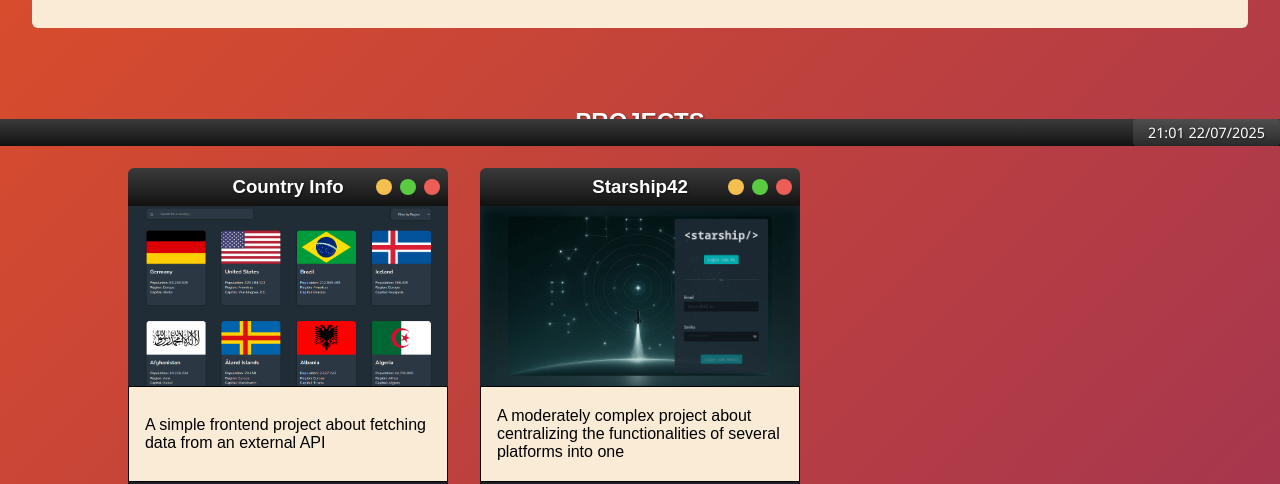
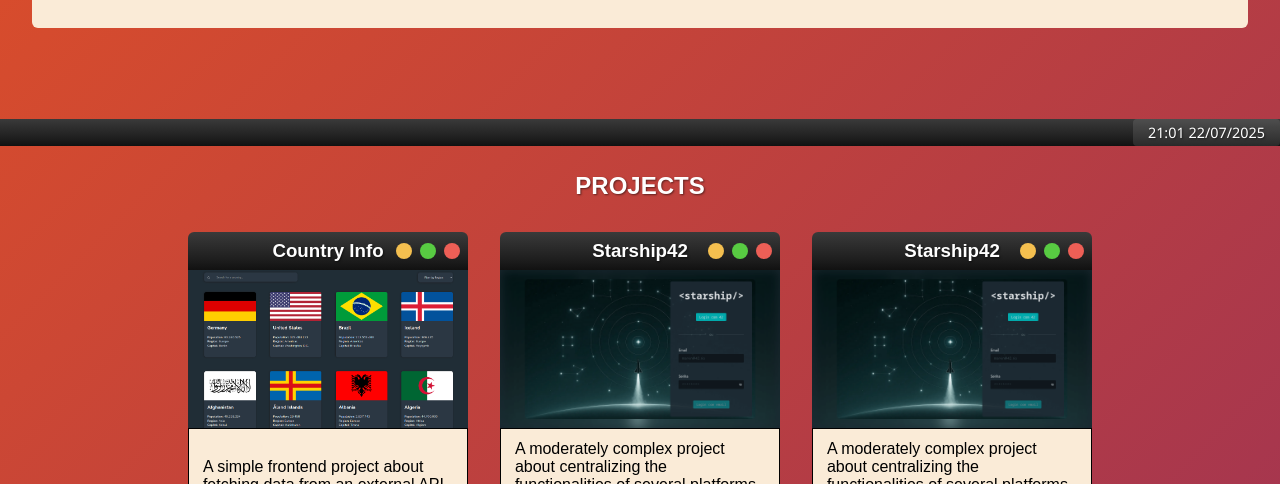
Before and after one commit to ScarletPixie/ScarletPixie.github.io, a plain HTML site: page index.html in a window 1280 px wide. Shown: the part 654-1138 px from the top of the page. Drawn offline with Linux system fonts and the light colour scheme.

Commit message:
deploy: c6add76a4cb26a5b4f47936f8fd0b961629fb414

```diff
--- a/scripts/projects/index.js
+++ b/scripts/projects/index.js
@@ -22,6 +22,94 @@ export const PROJECT_LIST = [
             "responsive layout"
         ],
         description: "A simple frontend project about fetching data from an external API",
+    },
+    {
+        title: "Starship42",
+        url: "http://starship.42.rio/auth/login",
+        preview: {
+            summary: "A moderately complex project about centralizing the functionalities of several platforms into one",
+            thumbnail: "../images/projects/starship42/starship42.png",
+            stack: ["python", "django", "djangorestframework", "docker"],
+        },
+        images: [
+            {src: "../images/projects/starship42/starship42.png", alt: "A login page"},
+            {src: "../images/projects/starship42/starship42.png", alt: "A login page"},
+            {src: "../images/projects/starship42/starship42.png", alt: "A login page"},
+        ],
+        features: [
+            "restful API creation",
+            "external API integration",
+            "multiple authentication methods",
+            "database modeling"
+        ],
+        description: "In this project the rest of the team and I had the task to combine the functionalities of several platforms students from 42 | Rio used daily into a single one.\
+            we also had to implement new systems to improve the communication between staff members and students as well as some other functionalities to assist in the campus management.",
+    },
+    {
+        title: "Starship42",
+        url: "http://starship.42.rio/auth/login",
+        preview: {
+            summary: "A moderately complex project about centralizing the functionalities of several platforms into one",
+            thumbnail: "../images/projects/starship42/starship42.png",
+            stack: ["python", "django", "djangorestframework", "docker"],
+        },
+        images: [
+            {src: "../images/projects/starship42/starship42.png", alt: "A login page"},
+            {src: "../images/projects/starship42/starship42.png", alt: "A login page"},
+            {src: "../images/projects/starship42/starship42.png", alt: "A login page"},
+        ],
+        features: [
+            "restful API creation",
+            "external API integration",
+            "multiple authentication methods",
+            "database modeling"
+        ],
+        description: "In this project the rest of the team and I had the task to combine the functionalities of several platforms students from 42 | Rio used daily into a single one.\
+            we also had to implement new systems to improve the communication between staff members and students as well as some other functionalities to assist in the campus management.",
+    },
+    {
+        title: "Starship42",
+        url: "http://starship.42.rio/auth/login",
+        preview: {
+            summary: "A moderately complex project about centralizing the functionalities of several platforms into one",
+            thumbnail: "../images/projects/starship42/starship42.png",
+            stack: ["python", "django", "djangorestframework", "docker"],
+        },
+        images: [
+            {src: "../images/projects/starship42/starship42.png", alt: "A login page"},
+            {src: "../images/projects/starship42/starship42.png", alt: "A login page"},
+            {src: "../images/projects/starship42/starship42.png", alt: "A login page"},
+        ],
+        features: [
+            "restful API creation",
+            "external API integration",
+            "multiple authentication methods",
+            "database modeling"
+        ],
+        description: "In this project the rest of the team and I had the task to combine the functionalities of several platforms students from 42 | Rio used daily into a single one.\
+            we also had to implement new systems to improve the communication between staff members and students as well as some other functionalities to assist in the campus management.",
+    },
+    {
+        title: "Starship42",
+        url: "http://starship.42.rio/auth/login",
+        preview: {
+            summary: "A moderately complex project about centralizing the functionalities of several platforms into one",
+            thumbnail: "../images/projects/starship42/starship42.png",
+            stack: ["python", "django", "djangorestframework", "docker"],
+        },
+        images: [
+            {src: "../images/projects/starship42/starship42.png", alt: "A login page"},
+            {src: "../images/projects/starship42/starship42.png", alt: "A login page"},
+            {src: "../images/projects/starship42/starship42.png", alt: "A login page"},
+        ],
+        features: [
+            "restful API creation",
+            "external API integration",
+            "multiple authentication methods",
+            "database modeling"
+        ],
+        description: "In this project the rest of the team and I had the task to combine the functionalities of several platforms students from 42 | Rio used daily into a single one.\
+            we also had to implement new systems to improve the communication between staff members and students as well as some other functionalities to assist in the campus management.",
     },
     {
         title: "Starship42",
```
Also changed, not shown: css/body.css.
